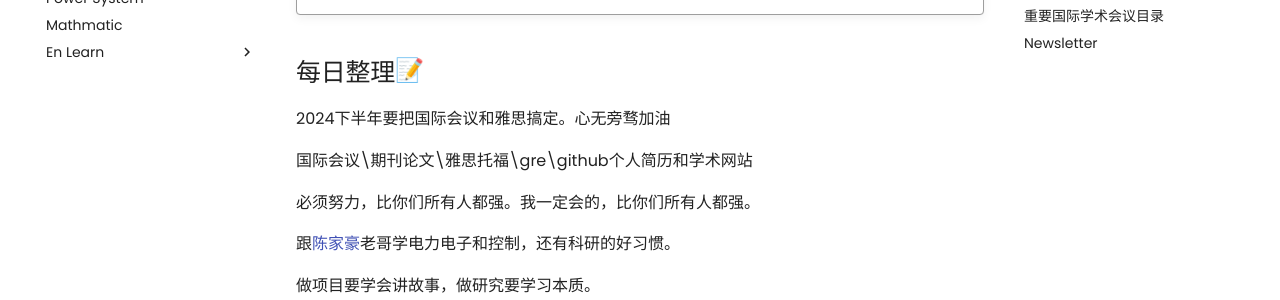
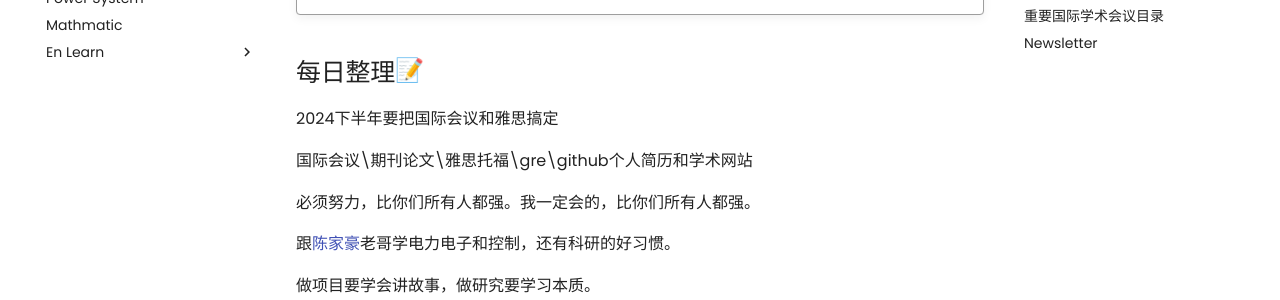
Before and after one commit to Pengyu-Jin/Pengyu-Jin.github.io, an MkDocs documentation site: the page built from docs/major/research/research.md, in a window 1280 px wide and 900 px high. Shown: the part 297-597 px from the top of the window. Built offline with MkDocs 1.6.1 and Material for MkDocs 9.7.7, drawn with Linux system fonts in a browser that asks for light colours; emoji names are drawn with the system emoji font; comment, search, counter and statistics services are not loaded.

Commit message:
20241009-a

```diff
--- a/docs/major/research/research.md
+++ b/docs/major/research/research.md
@@ -3,7 +3,7 @@
     Chance favors the prepared mind.
 
 ## 每日整理:memo:
-2024下半年要把国际会议和雅思搞定。心无旁骛加油
+2024下半年要把国际会议和雅思搞定
 
 国际会议\期刊论文\雅思托福\gre\github个人简历和学术网站
 
```
Also changed, not shown: docs/major/Power Electronics/PE.md (+6 -0 lines), docs/major/EN-learn/image.png (deleted).
